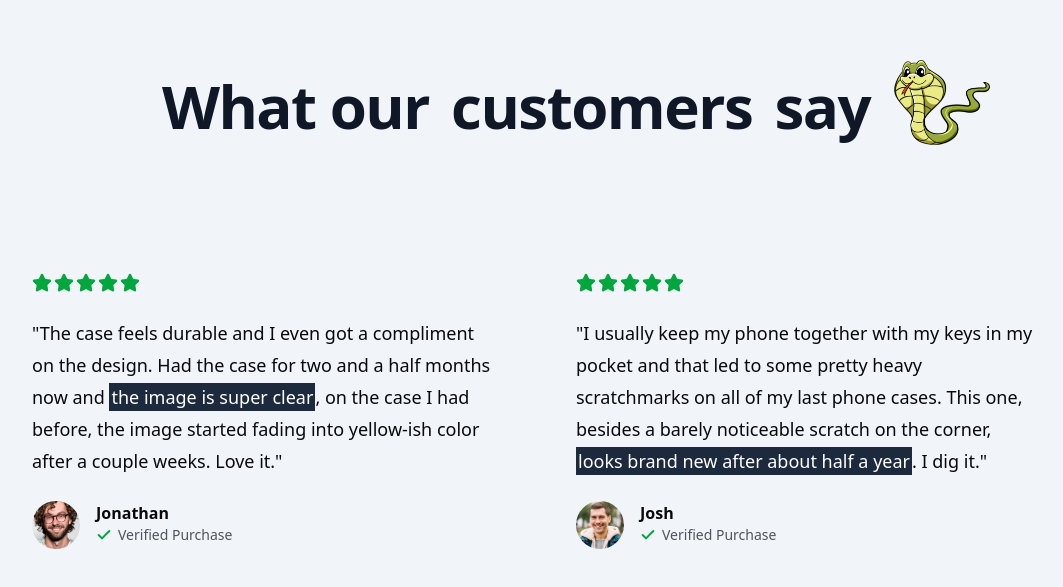
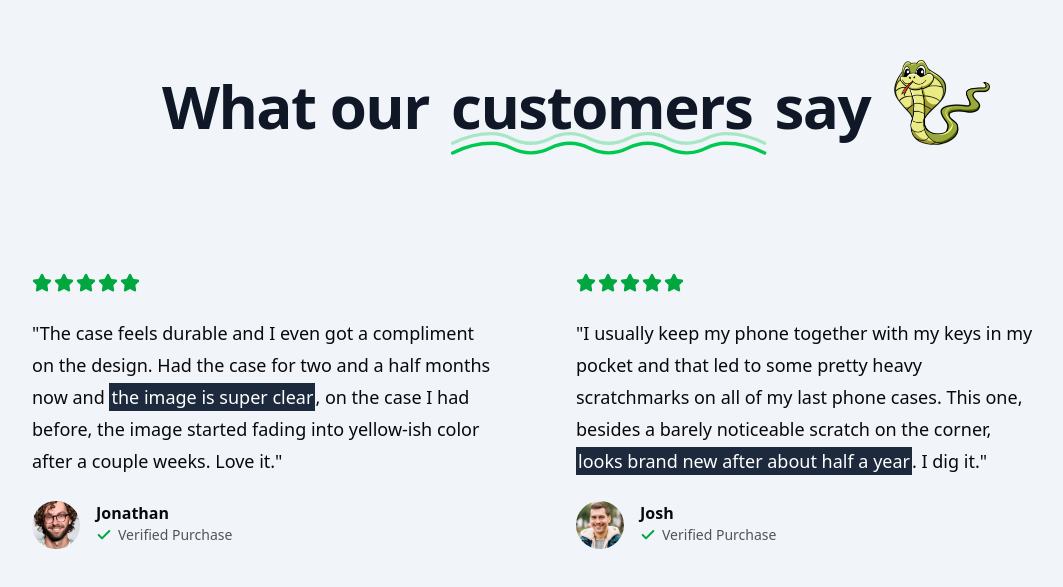
Before and after one commit to Mohammedatef1/caseda, a Next.js app: page / in a window 1280 px wide. Shown: the part 1031-1618 px from the top of the page, without its empty margins (64-1127 px from the left). Built offline with nearby package versions, Linux system fonts and the light colour scheme.

Commit message:
add: icons component

```diff
--- a/src/app/page.tsx
+++ b/src/app/page.tsx
@@ -1,3 +1,4 @@
+import { Icons } from "@/components/Icons";
 import MaxWidthWrapper from "@/components/MaxWidthWrapper";
 import Phone from "@/components/Phone";
 import Reviews from "@/components/Reviews";
@@ -110,7 +111,7 @@
               What our{' '}
               <span className='relative px-2'>
                 customers{' '}
-                {/* <Icons.underline className='hidden sm:block pointer-events-none absolute inset-x-0 -bottom-6 text-green-500' /> */}
+                <Icons.underline className='hidden sm:block pointer-events-none absolute inset-x-0 -bottom-6 text-green-500' />
               </span>{' '}
               say
             </h2>
--- /dev/null
+++ b/src/components/Icons.tsx
@@ -0,0 +1,20 @@
+import { LucideProps } from "lucide-react";
+
+export const Icons = {
+  underline: (props: LucideProps) => (
+    <svg {...props} viewBox='0 0 687 155'>
+      <g
+        stroke='currentColor'
+        strokeWidth='7'
+        fill='none'
+        fillRule='evenodd'
+        strokeLinecap='round'
+        strokeLinejoin='round'>
+        <path
+          d='M20 98c27-13.3333333 54-20 81-20 40.5 0 40.5 20 81 20s40.626917-20 81-20 40.123083 20 80.5 20 40.5-20 81-20 40.5 20 81 20 40.626917-20 81-20c26.915389 0 53.748722 6.6666667 80.5 20'
+          opacity='.3'></path>
+        <path d='M20 118c27-13.3333333 54-20 81-20 40.5 0 40.5 20 81 20s40.626917-20 81-20 40.123083 20 80.5 20 40.5-20 81-20 40.5 20 81 20 40.626917-20 81-20c26.915389 0 53.748722 6.6666667 80.5 20'></path>
+      </g>
+    </svg>
+  )
+}
```
